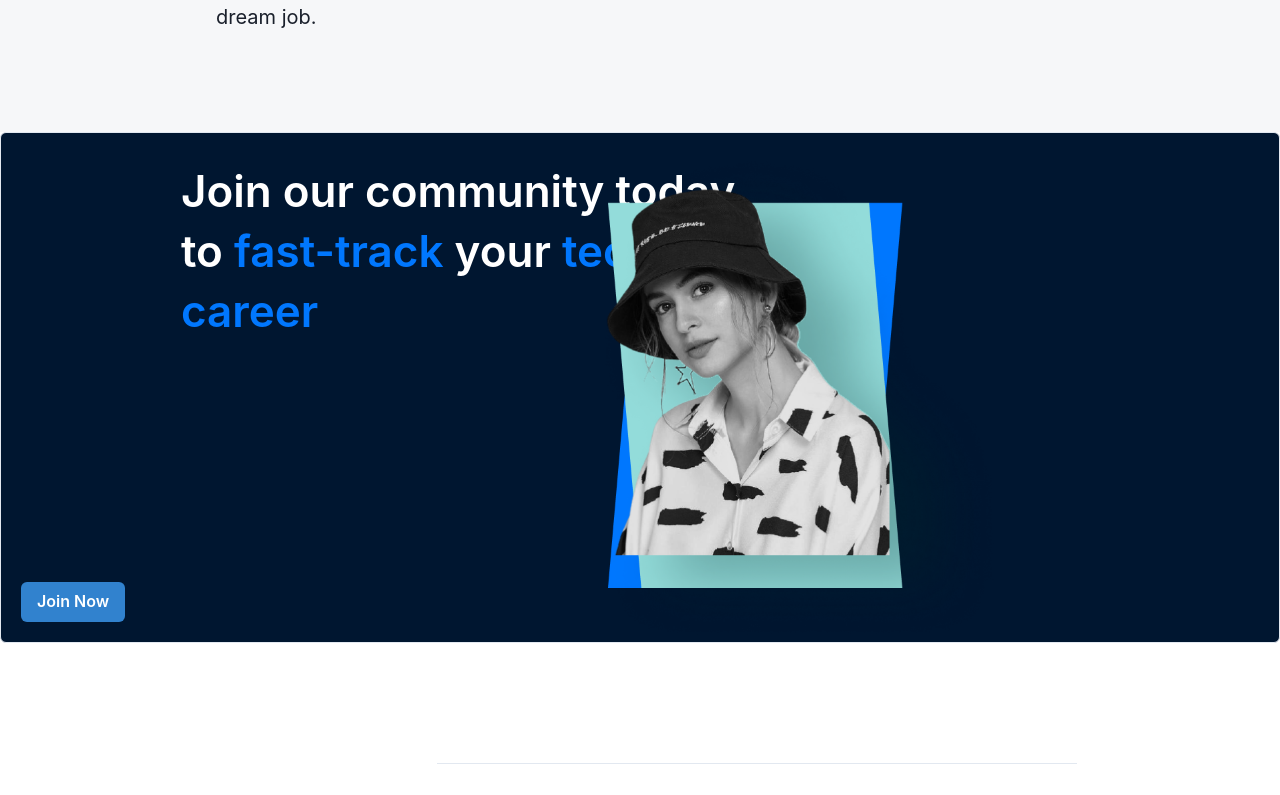
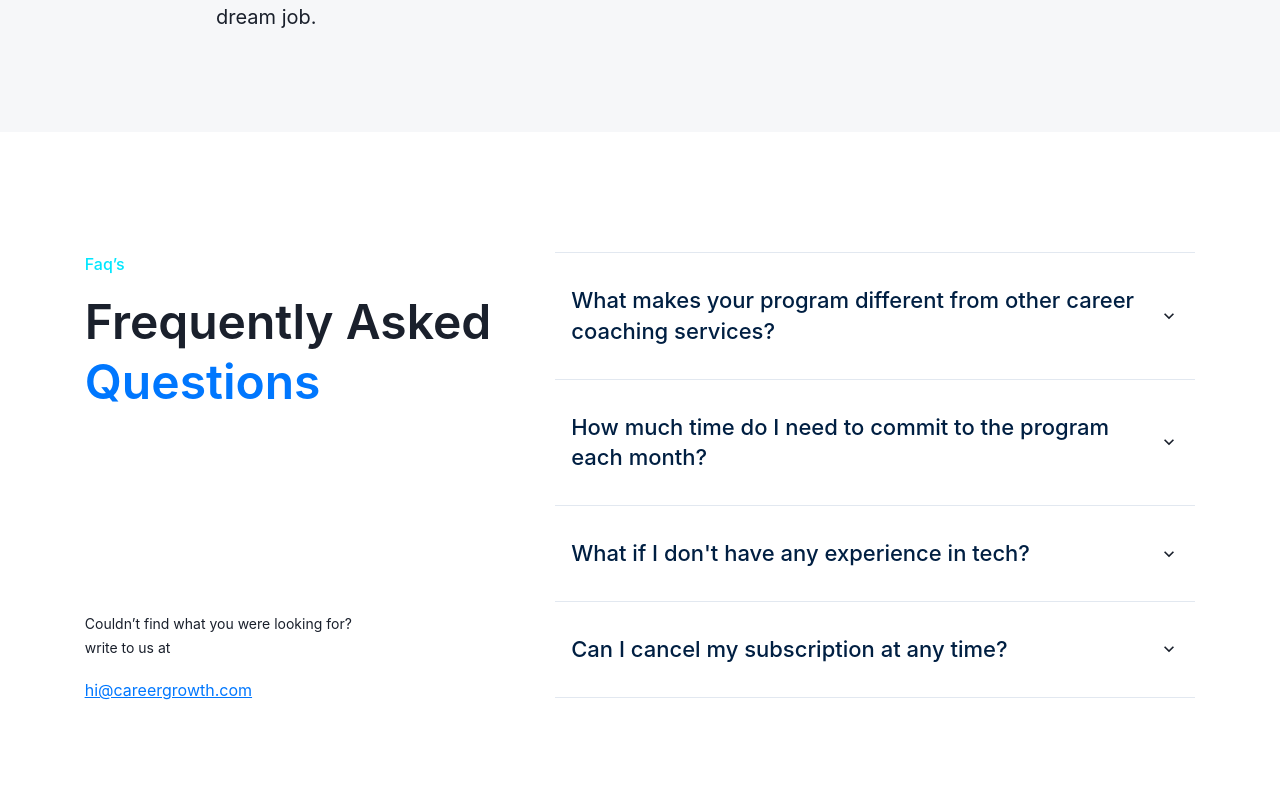
Before and after one commit to olatunde1/CareerGrowth, a React (Create React App) app: page / in a window 1280 px wide. Shown: the part 2665-3460 px from the top of the page. Built offline with nearby package versions, Linux system fonts and the light colour scheme.

Commit message:
footer completed

```diff
--- a/src/App.js
+++ b/src/App.js
@@ -12,6 +12,7 @@ import About from './components/About'
 import Member from './components/Member'
 import JoinOurCommunity from './components/JoinOurCommunity'
 import Faq from './components/Faq';
+import './style.css'
 
 function App() {
   return (
--- a/src/components/Faq.jsx
+++ b/src/components/Faq.jsx
@@ -1,19 +1,49 @@
-import { Container,HStack,Box,Text, Accordion,
+import { HStack,Box,Text, Accordion,
     AccordionItem,
     AccordionButton,
     AccordionPanel,
-    AccordionIcon, } from '@chakra-ui/react'
+    AccordionIcon,
+    Heading, } from '@chakra-ui/react'
 import React from 'react'
 
 const Faq = () => {
   return (
 
-        <HStack width={'1238px'} margin={'0 auto'}>
-            <Box paddingTop={'120px'}>
-                <Text>Faq’s</Text>
-                <Text>Frequently Asked <br /> Questions</Text>
-                <Text>Couldn’t find what you were looking for? write to us at</Text>
-                <Text>hi@careergrowth.com</Text>
+        <Box margin={'0 auto'} display={'flex'} marginBottom={'116px'}>
+            <Box >
+                <Text
+                     paddingTop={'120px'}
+                     paddingBottom={'16px'}
+                     color={'#01E7FF'}
+                     fontWeight={'500'}
+                >Faq’s</Text>
+             <Heading
+             fontSize={'48px'}
+             fontWeight={'600'}
+             marginRight={'64px'}
+             lineHeight={'60px'}
+             paddingBottom={'200px'}>
+             <Text
+
+
+                >Frequently Asked </Text>{' '}{' '}
+                <Text color={'#0077FE'} as={'span'}>
+               Questions
+                </Text>{' '}
+             </Heading>
+                <Text
+                    fontSize={'14px'}
+                    width={'342px'}
+                    marginBottom={'16px'}
+                    lineHeight={'24px'}
+                >Couldn’t find what you were looking for? <br /> write to us at</Text>
+                <Text
+                     fontSize={'16px'}
+                     color={'#0077FE'}
+                     lineHeight={'28px'}
+                     fontWeight={'400'}
+                     textDecoration={'underline'}
+                > <a href="hi@careergrowth.com">hi@careergrowth.com</a></Text>
             </Box>
             <Box
                 width={'640px'}
@@ -115,7 +145,7 @@ const Faq = () => {
             </Accordion>
 
             </Box>
-        </HStack>
+        </Box>
 
   )
 }
--- a/src/components/JoinOurCommunity.jsx
+++ b/src/components/JoinOurCommunity.jsx
@@ -1,55 +1,14 @@
 import React from "react"
-import { Card, Image,Stack,Text,Heading,Button, CardBody, CardFooter } from '@chakra-ui/react'
+import { Box, Card, Image,Stack,Text,Heading,Button, CardBody, CardFooter } from '@chakra-ui/react'
 import join from './images/Image.png'
 const JoinOurCommunity = () => {
   return (
-    <Card
-        backgroundColor={'#001630'}
-        color={'#ffffff'}
-        direction={{ base: 'n', sm: 'row', md:'row' }}
-        overflow='hidden'
-        variant='outline'
+    <Box
+      display={'flex'}
     >
-
-  <Stack>
-    <CardBody>
-    <Heading fontSize={{ base: '3xl', md: '48px', lg: '48px' }}
-            width={{md:'478px'}}
-            height={{md:'120px'}}
-            lineHeight={'60px'}>
-      <Text
-        textAlign={'justify'}
-        width={'940px'}
-        paddingLeft={'160px'}
-        // fontFamily={'Satoshi'}
-        fontStyle={'normal'}
-        fontWeight={'600'}
-        fontSize={'44px'}
-        lineHeight={'60px'}
-        // letterSpacing={'-0.98px'}
-
-      py='2'>
-        Join our community today <br /> to<Text color={'#0077FE'} as={'span'}>
-              {' '} fast-track</Text>{' '}your<Text color={'#0077FE'} as={'span'}  > tech <br /> career
-      </Text>
-      </Text>
-      </Heading>
-    </CardBody>
-
-    <CardFooter>
-      <Button variant='solid' colorScheme='blue'>
-        Join Now
-      </Button>
-    </CardFooter>
-  </Stack>
-  <Image
-    objectFit='cover'
-    maxW={{ base: '100%', sm: '100%' }}
-    height={'509px'}
-    src={join}
-    alt='Caffe Latte'
-  />
-</Card>
+      <Box></Box>
+      <Box></Box>
+    </Box>
   )
 }
 
--- a/src/style.css
+++ b/src/style.css
@@ -0,0 +1,7 @@
+*{
+    scroll-behavior: smooth;
+}
+
+body{
+    font-family: 'Gill Sans', 'Gill Sans MT', Calibri, 'Trebuchet MS', sans-serif;
+}
```
